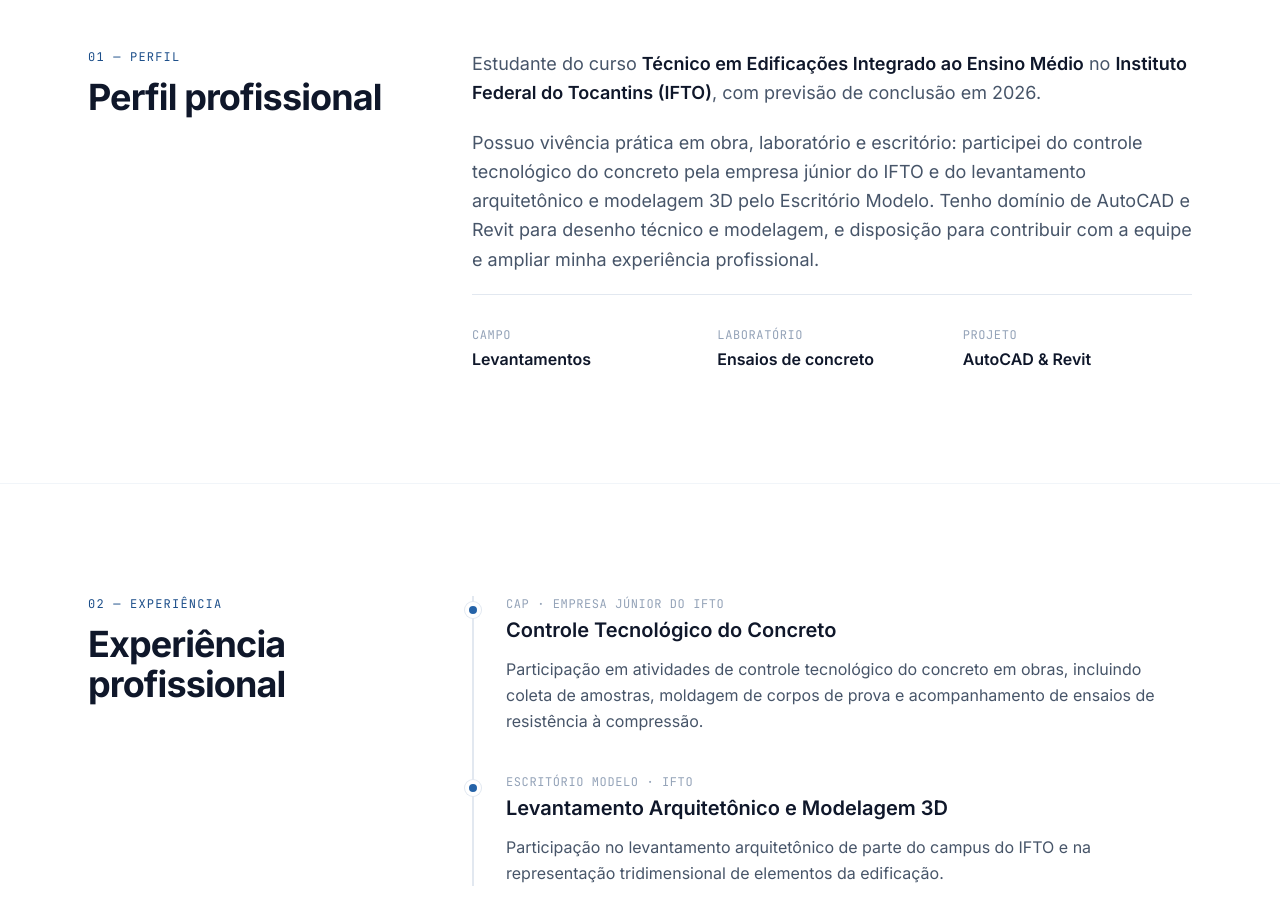
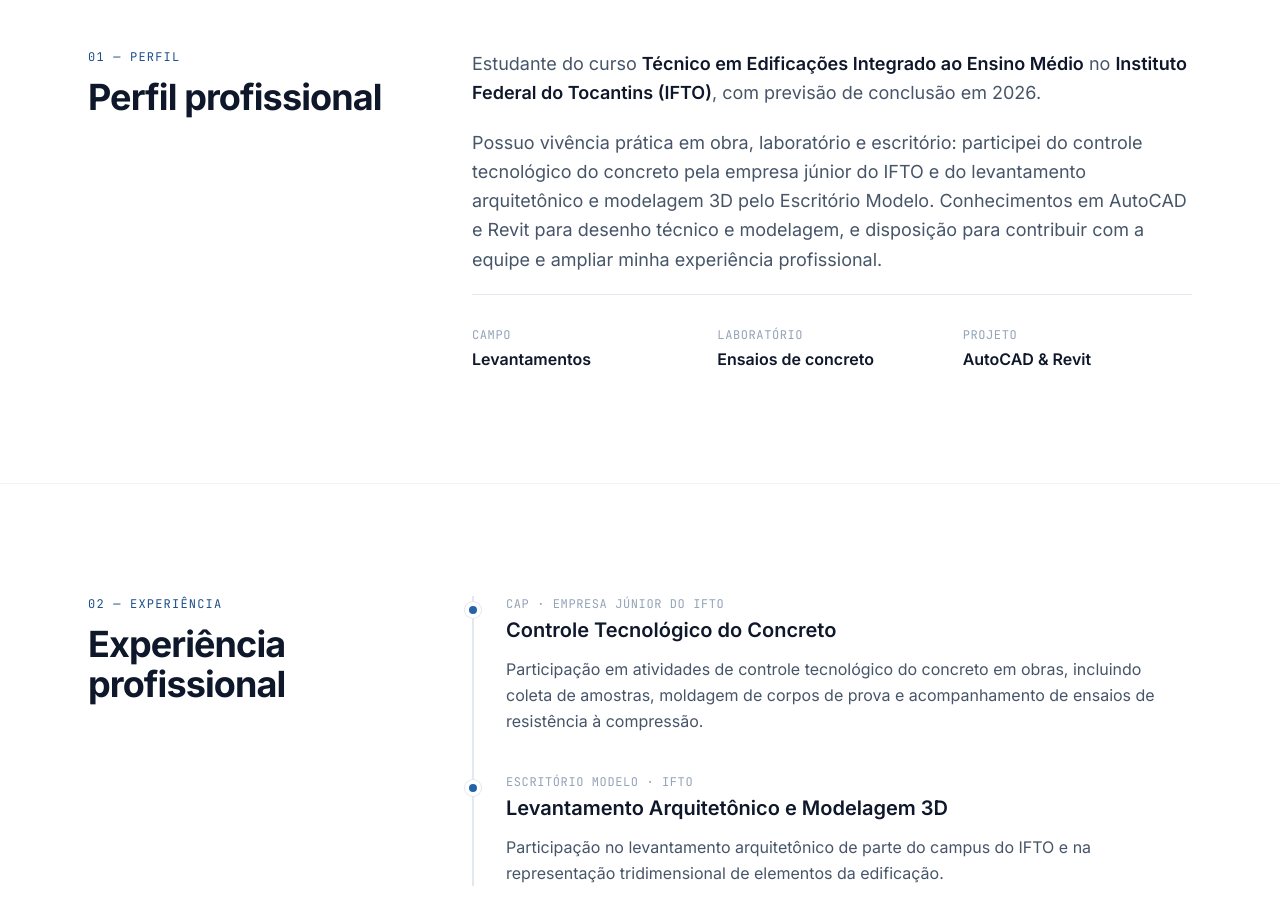
Before and after one commit to Miguel957-dev/meu-portifolio, a plain HTML site: page index.html in a window 1280 px wide. Shown: the part 800-1722 px from the top of the page. Drawn offline with nearby package versions, Linux system fonts and the light colour scheme; some packages are replaced by stand-ins of ours; a script that the page names is missing.

Commit message:
Ajuste no index.html

```diff
--- a/index.html
+++ b/index.html
@@ -195,7 +195,7 @@
           </p>
           <p>
             Possuo vivência prática em obra, laboratório e escritório: participei do controle tecnológico do concreto pela
-            empresa júnior do IFTO e do levantamento arquitetônico e modelagem 3D pelo Escritório Modelo. Tenho domínio de
+            empresa júnior do IFTO e do levantamento arquitetônico e modelagem 3D pelo Escritório Modelo. Conhecimentos em
             AutoCAD e Revit para desenho técnico e modelagem, e disposição para contribuir com a equipe e ampliar minha
             experiência profissional.
           </p>
```
